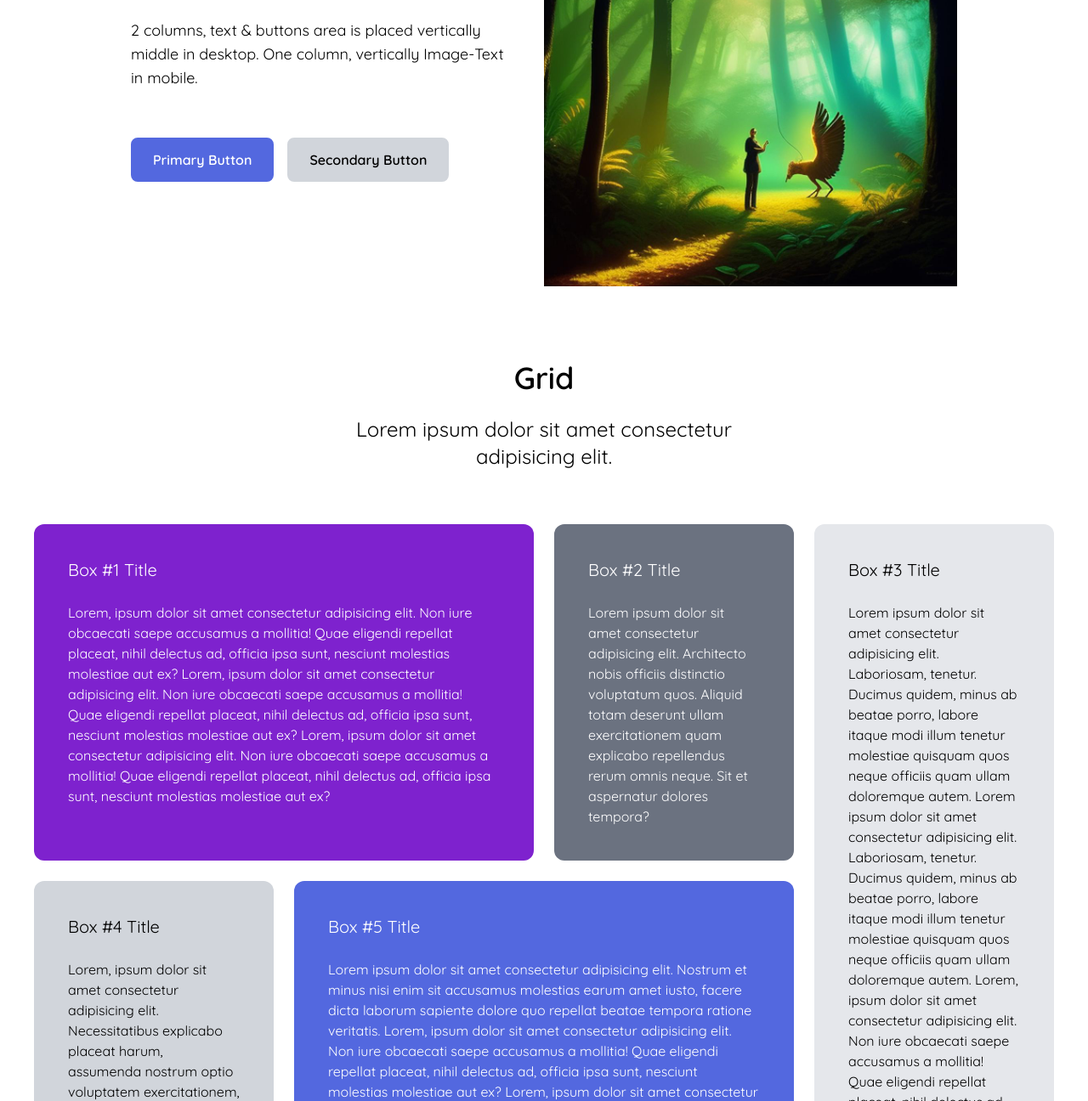
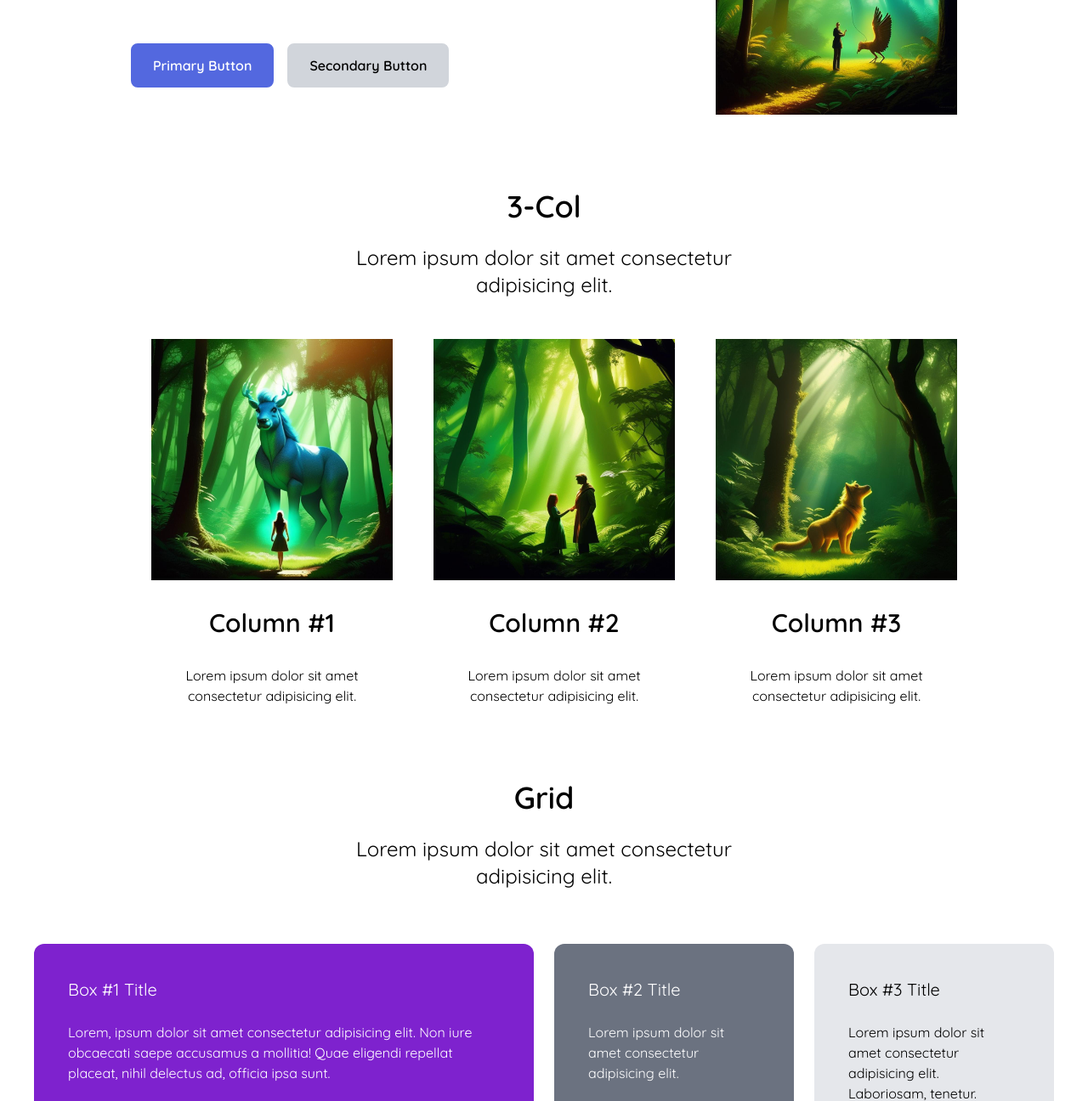
Before and after one commit to kizuyoko/tailwind-showcase, a website: page index.html in a window 1280 px wide. Shown: the part 693-1989 px from the top of the page at 85% size. Drawn offline with Linux system fonts and the light colour scheme.

Commit message:
3-Columns

```diff
--- a/index.html
+++ b/index.html
@@ -23,6 +23,7 @@
 
         <!-- Menu Items -->
         <div class="items-center hidden space-x-10 uppercase md:flex">
+          <a href="#threeColumns" class="menu-d">3 Col</a>
           <a href="#grid" class="menu-d">Grid</a>
           <a href="#tabs" class="menu-d">Tabs</a>
           <a href="#accordion" class="menu-d">Accordion</a>
@@ -42,6 +43,7 @@
         id="menu"
         class="fixed inset-0 z-20 flex-col items-center self-end hidden w-full h-full px-6 py-1 pt-24 pb-4 tracking-widest text-white uppercase m-h-screen opacity-90 bg-veryDarkBlue"
       >
+        <div><a href="#threeColumns">3 Columns</a></div>
         <div><a href="#tabs">Tabs</a></div>
         <div><a href="#accordion">Accordion</a></div>
         <div><a href="#grid">Grid</a></div>
@@ -67,11 +69,11 @@
     <!-- Two Columns -->
     <section id="twoColumns">
       <!-- Container For Image & Content -->
-      <div class="container flex flex-col-reverse items-center p-6 mx-auto lg:flex-row lg:mb-0">
+      <div class="container flex flex-col-reverse items-center p-6 mx-auto text-center lg:flex-row lg:mb-0">
         <!-- Content -->
-        <div class="flex flex-col space-y-10 lg:w-1/2">
-          <h1 class="mt-6 text-4xl font-semibold text-center md:mt-0 lg:text-4xl lg:text-left ">Two Columns, Image Left</h1>
-          <p class="max-w-md mx-auto text-lg text-centerlg:text-2xl lg:text-left lg:mx-0">2 columns, text & buttons area is placed vertically middle in desktop. One column, vertically Image-Text in mobile.</p>
+        <div class="flex flex-col space-y-10 lg:w-2/3">
+          <h1 class="mt-10 text-4xl font-semibold text-center lg:mt-0 lg:text-4xl lg:text-left ">Two Columns, Image Left</h1>
+          <p class="mx-auto text-lg text-center lg:text-2xl lg:text-left lg:mx-0">2 columns, text & buttons area is placed vertically middle in desktop. One column, vertically Image-Text in mobile.</p>
 
           <!-- Buttons Container -->
           <div class="flex items-center justify-center w-full space-x-4 lg:justify-start">
@@ -81,14 +83,49 @@
         </div>
 
         <!-- Image -->
-        <div class="relative flex justify-center mx-auto mt-8 lg:mx-0 lg:mb-0 lg:w-1/2">
+        <div class="relative flex justify-center mx-auto mt-8 lg:mx-0 lg:mb-0 lg:w-1/3 md:pl-10">
           <img
             src="images/bird.png"
             alt=""
-            class="relative overflow-x-visible z-10r"
+            class="relative overflow-x-visible"
           />
         </div>
       </div>
+    </section>
+
+    <!-- 3 Col Heading -->
+    <section id="threeColumns">
+      <div class="container px-6 mx-auto mt-16">
+        <h2 class="mt-6 mb-6 text-4xl font-semibold text-center">3-Col</h2>
+        <p class="max-w-lg px-6 mx-auto mb-6 text-lg text-center lg:text-2xl">
+          Lorem ipsum dolor sit amet consectetur adipisicing elit.</p>
+      </div>
+    </section>
+
+    <section id="three-content">
+      <div class="container flex flex-col items-center justify-between p-6 mx-auto space-y-16 text-center md:flex-row md:space-y-0 md:space-x-12">
+        <!-- Item 1 -->
+        <div class="col3-content">
+          <img src="images/horse.png" alt="">
+          <h3>Column #1</h3>
+          <p>Lorem ipsum dolor sit amet consectetur adipisicing elit. </p>
+        </div>
+
+        <!-- Item 2 -->
+        <div class="col3-content">
+          <img src="images/person.png" alt="">
+          <h3>Column #2</h3>
+          <p>Lorem ipsum dolor sit amet consectetur adipisicing elit. </p>
+        </div>
+
+        <!-- Item 3 -->
+        <div class="col3-content">
+          <img src="images/dog.png" alt="">
+          <h3>Column #3</h3>
+          <p>Lorem ipsum dolor sit amet consectetur adipisicing elit. </p>
+        </div>
+      </div>
+
     </section>
 
     <!-- Grid Heading -->
@@ -110,7 +147,7 @@
             <h3 class="relative z-10 text-xl">Box #1 Title</h3>
 
             <!-- Small Text -->
-            <p class="mt-6 line-clamp-6">Lorem, ipsum dolor sit amet consectetur adipisicing elit. Non iure obcaecati saepe accusamus a mollitia! Quae eligendi repellat placeat, nihil delectus ad, officia ipsa sunt, nesciunt molestias molestiae aut ex? Lorem, ipsum dolor sit amet consectetur adipisicing elit. Non iure obcaecati saepe accusamus a mollitia! Quae eligendi repellat placeat, nihil delectus ad, officia ipsa sunt, nesciunt molestias molestiae aut ex? Lorem, ipsum dolor sit amet consectetur adipisicing elit. Non iure obcaecati saepe accusamus a mollitia! Quae eligendi repellat placeat, nihil delectus ad, officia ipsa sunt, nesciunt molestias molestiae aut ex?</p>
+            <p class="mt-6 line-clamp-6">Lorem, ipsum dolor sit amet consectetur adipisicing elit. Non iure obcaecati saepe accusamus a mollitia! Quae eligendi repellat placeat, nihil delectus ad, officia ipsa sunt.</p>
           </div>
           <!-- Box 2 -->
           <div class="p-10 bg-gray-500 rounded-xl">
@@ -119,19 +156,18 @@
             <h3 class="relative z-10 text-xl">Box #2 Title</h3>
 
             <!-- Small Text -->
-            <p class="mt-6 line-clamp-5">Lorem ipsum dolor sit amet consectetur adipisicing elit. Architecto nobis officiis distinctio voluptatum quos. Aliquid totam deserunt ullam exercitationem quam explicabo repellendus rerum omnis neque. Sit et aspernatur dolores tempora?</p>
+            <p class="mt-6 line-clamp-5">Lorem ipsum dolor sit amet consectetur adipisicing elit. </p>
           </div>
 
           <!-- Box 3 -->
           <div
             class="hidden p-10 text-black bg-gray-200 rounded-xl md:block md:row-span-2"
           >
-
             <!-- Large Text -->
             <h3 class="relative z-10 text-xl">Box #3 Title</h3>
 
             <!-- Small Text -->
-            <p class="mt-6">Lorem ipsum dolor sit amet consectetur adipisicing elit. Laboriosam, tenetur. Ducimus quidem, minus ab beatae porro, labore itaque modi illum tenetur molestiae quisquam quos neque officiis quam ullam doloremque autem. Lorem ipsum dolor sit amet consectetur adipisicing elit. Laboriosam, tenetur. Ducimus quidem, minus ab beatae porro, labore itaque modi illum tenetur molestiae quisquam quos neque officiis quam ullam doloremque autem. Lorem, ipsum dolor sit amet consectetur adipisicing elit. Non iure obcaecati saepe accusamus a mollitia! Quae eligendi repellat placeat, nihil delectus ad, officia ipsa sunt, nesciunt molestias molestiae aut ex?</p>
+            <p class="mt-6">Lorem ipsum dolor sit amet consectetur adipisicing elit. Laboriosam, tenetur. Ducimus quidem, minus ab beatae porro, labore itaque modi illum tenetur molestiae quisquam quos neque officiis quam ullam doloremque autem.</p>
           </div>
 
           <!-- Box 4 -->
@@ -140,7 +176,7 @@
             <h3 class="relative z-10 text-xl">Box #4 Title</h3>
 
             <!-- Small Text -->
-            <p class="mt-6">Lorem, ipsum dolor sit amet consectetur adipisicing elit. Necessitatibus explicabo placeat harum, assumenda nostrum optio voluptatem exercitationem, nulla eum sit ea doloremque. Nobis ullam vitae, quod dolores fugit sit consequatur?</p>
+            <p class="mt-6">Lorem, ipsum dolor sit amet consectetur adipisicing elit.  </p>
           </div>
 
           <!-- Box 5 -->
@@ -150,7 +186,7 @@
             <h3 class="relative z-10 text-xl">Box #5 Title</h3>
 
             <!-- Small Text -->
-            <p class="mt-6">Lorem ipsum dolor sit amet consectetur adipisicing elit. Nostrum et minus nisi enim sit accusamus molestias earum amet iusto, facere dicta laborum sapiente dolore quo repellat beatae tempora ratione veritatis. Lorem, ipsum dolor sit amet consectetur adipisicing elit. Non iure obcaecati saepe accusamus a mollitia! Quae eligendi repellat placeat, nihil delectus ad, officia ipsa sunt, nesciunt molestias molestiae aut ex? Lorem, ipsum dolor sit amet consectetur adipisicing elit. Non iure obcaecati saepe accusamus a mollitia! Quae eligendi repellat placeat, nihil delectus ad, officia ipsa sunt, nesciunt molestias molestiae aut ex?</p>
+            <p class="mt-6">Lorem ipsum dolor sit amet consectetur adipisicing elit. Nostrum et minus nisi enim sit accusamus molestias earum amet iusto, facere dicta laborum sapiente dolore quo repellat beatae tempora ratione veritatis.</p>
           </div>
 
           <!-- Box 6 -->
@@ -199,7 +235,7 @@
           <!-- Panel 1 -->
           <div class="tab-panel panel panel-1">
             <!-- Panel Image -->
-            <div class="flex justify-center md:w-1/2">
+            <div class="flex justify-center md:w-1/3">
               <img
                 src="images/horse.png"
                 alt=""
@@ -207,9 +243,9 @@
               />
             </div>
             <!-- Panel Content -->
-            <div class="tab-content">
+            <div class="tab-content md:w-2/3">
               <h3>Tab #1 Title</h3>
-              <p>Lorem ipsum dolor sit amet, consectetur adipisicing elit. Commodi nemo nesciunt recusandae itaque. Aperiam iste quidem esse aspernatur enim laborum dicta, placeat, aliquid tempora voluptatem aliquam fugiat praesentium architecto dolorem.
+              <p>Lorem ipsum dolor sit amet, consectetur adipisicing elit. Commodi nemo nesciunt recusandae itaque.
               </p>
               <div class="mx-auto md:mx-0">
                 <a href="#" class="btn-primary">More Info</a>
@@ -220,7 +256,7 @@
           <!-- Panel 2 -->
           <div class="hidden tab-panel panel panel-2">
             <!-- Panel Image -->
-            <div class="flex justify-center md:w-1/2">
+            <div class="flex justify-center md:w-1/3">
               <img
                 src="images/person.png"
                 alt=""
@@ -228,9 +264,9 @@
               />
             </div>
             <!-- Panel Content -->
-            <div class="tab-content">
+            <div class="tab-content md:w-2/3">
               <h3>Tab #2 Title</h3>
-              <p>Lorem ipsum dolor sit amet consectetur adipisicing elit. Deleniti et illo suscipit fuga odit accusamus provident facere est doloribus atque nobis reiciendis, animi praesentium ab dolore eius eum ratione minima.</p>
+              <p>Lorem ipsum dolor sit amet consectetur adipisicing elit. Deleniti et illo suscipit fuga odit accusamus provident facere.</p>
               <div class="mx-auto md:mx-0">
                 <a href="#" class="btn-primary">More Info</a>
               </div>
@@ -240,7 +276,7 @@
           <!-- Panel 3 -->
           <div class="hidden tab-panel panel panel-3">
             <!-- Panel Image -->
-            <div class="flex justify-center md:w-1/2">
+            <div class="flex justify-center md:w-1/3">
               <img
                 src="images/dog.png"
                 alt=""
@@ -248,9 +284,9 @@
               />
             </div>
             <!-- Panel Content -->
-            <div class="tab-content">
+            <div class="tab-content md:w-2/3">
               <h3>Tab #3 Title</h3>
-              <p>Lorem ipsum dolor sit amet consectetur adipisicing elit. Aliquam tempore velit commodi laborum, alias nulla vero eaque placeat! Perferendis dolorem ea blanditiis laudantium dolorum a corporis aliquam cupiditate distinctio magni. </p>
+              <p>Lorem ipsum dolor sit amet consectetur adipisicing elit. Aliquam tempore velit commodi laborum. </p>
               <div class="mx-auto md:mx-0">
                 <a href="#" class="btn-primary">More Info</a>
               </div>
@@ -470,6 +506,7 @@
         <h1 class="text-2xl font-bold text-white">Tailwind Showcase</h1>
           <a href="#hero" class="uppercase hover:text-softRed">Hero</a>
           <a href="#twoColumns" class="uppercase hover:text-softRed">Two Columns</a>
+          <a href="#threeColumns" class="uppercase hover:text-softRed">Three Columns</a>
           <a href="#grid" class="uppercase hover:text-softRed">Grid</a>
           <a href="#tabs" class="uppercase hover:text-softRed">Tabs</a>
           <a href="#accordion" class="uppercase hover:text-softRed">Accordion</a>
--- a/input.css
+++ b/input.css
@@ -18,6 +18,15 @@
   .btn-secondary {
     @apply px-6 py-3 mt-4 font-semibold text-black border-2 border-gray-300 rounded-lg md:inline-flex bg-gray-300 hover:bg-white hover:text-black hover:border-black hover:border-2
   }
+  .col3-content {
+    @apply flex flex-col space-y-8 md:w-1/2 ml-6
+  }
+  .col3-content h3 {
+    @apply mt-6 text-3xl font-semibold text-center md:mt-0;
+  }
+  .col3-content p {
+    @apply text-center
+  }
   .tab-name {
     @apply flex justify-center text-center cursor-pointer md:border-b-0 hover:text-softRed md:w-1/3 md:text-2xl;
   }
@@ -34,7 +43,7 @@
     @apply mt-6 text-3xl font-semibold text-center md:mt-0 md:text-left;
   }
   .tab-content p {
-    @apply max-w-md text-center  md:text-left
+    @apply text-center  md:text-left
   }
 }
 
```
Also changed, not shown: css/style.css.
